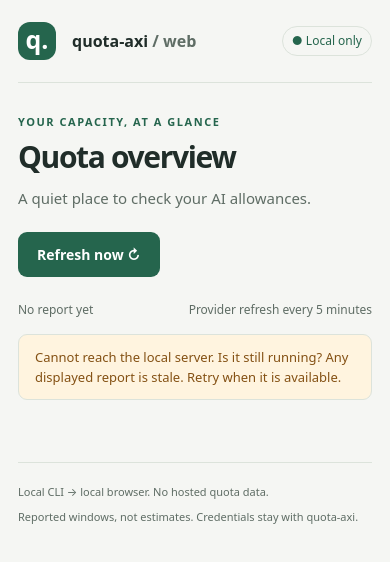
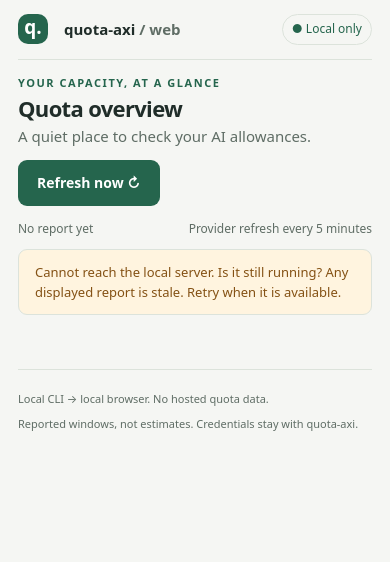
Before and after one commit to DaazKu/quota-axi-web, a website: page public/index.html in a window 390 px wide. Drawn offline with Linux system fonts and the light colour scheme; no server answers.

Commit message:
Compact the header and hero so quota data appears sooner (#2)
Reduce header/hero padding, margins, and heading font size. Desktop
first-content offset drops from y=390 to y=272 (~30%), mobile from
y=449 to y=355 (~21%). Verified in actual Chrome at desktop and
mobile widths, light and dark themes, with no clipping, crowding, or
control regressions.

```diff
--- a/public/style.css
+++ b/public/style.css
@@ -1,25 +1,25 @@
 :root { color-scheme: light dark; --bg: #f5f6f3; --surface: #fff; --text: #202d29; --muted: #5f6d65; --border: #dce3db; --accent: #25654d; --tint: #eaf3ed; --warn: #845114; --warn-bg: #fff4df; }
 * { box-sizing: border-box; }
 body { margin: 0; background: var(--bg); color: var(--text); font: 15px/1.55 system-ui, -apple-system, BlinkMacSystemFont, "Segoe UI", sans-serif; }
-main { max-width: 1200px; margin: auto; padding: 34px 40px 24px; }
+main { max-width: 1200px; margin: auto; padding: 18px 40px 24px; }
 header, .brand, .heading, .toolbar, .card-heading { display: flex; align-items: center; justify-content: space-between; gap: 16px; }
-header { padding-bottom: 34px; border-bottom: 1px solid var(--border); }
-.brand { justify-content: flex-start; font-size: 16px; font-weight: 650; }
-.brand-mark { background: var(--accent); color: var(--surface); border-radius: 12px; width: 38px; height: 38px; text-align: center; font-size: 25px; line-height: 34px; }
+header { padding-bottom: 16px; border-bottom: 1px solid var(--border); }
+.brand { justify-content: flex-start; font-size: 15px; font-weight: 650; }
+.brand-mark { background: var(--accent); color: var(--surface); border-radius: 10px; width: 30px; height: 30px; text-align: center; font-size: 19px; line-height: 26px; }
 .muted, .intro, .detail, .card-foot, footer, .toolbar { color: var(--muted); }
 .local-badge { font-size: 12px; color: var(--accent); border: 1px solid var(--border); border-radius: 30px; padding: 5px 12px; white-space: nowrap; }
-.heading { margin: 42px 0 28px; }
-.eyebrow { color: var(--accent); font-size: 11px; letter-spacing: .14em; font-weight: 750; margin: 0 0 10px; }
-h1 { font-size: clamp(30px, 4vw, 42px); line-height: 1.15; letter-spacing: -.045em; margin: 0 0 12px; }
+.heading { margin: 18px 0 16px; }
+.eyebrow { color: var(--accent); font-size: 11px; letter-spacing: .14em; font-weight: 750; margin: 0 0 4px; }
+h1 { font-size: clamp(22px, 2.6vw, 28px); line-height: 1.2; letter-spacing: -.03em; margin: 0 0 4px; }
 p { margin: 0; }
 button { font: inherit; font-size: 14px; font-weight: 650; background: var(--accent); border: 1px solid transparent; border-radius: 9px; padding: 11px 18px; color: var(--surface); cursor: pointer; white-space: nowrap; }
 button:hover { filter: brightness(1.12); }
 button:disabled { opacity: .65; cursor: wait; }
 button:focus-visible { outline: 3px solid var(--accent); outline-offset: 4px; }
 button span { margin-left: 8px; }
-.toolbar { flex-wrap: wrap; font-size: 12px; padding-bottom: 14px; gap: 6px 20px; }
-.notice { background: var(--tint); border: 1px solid var(--border); border-radius: 9px; font-size: 13px; padding: 12px 16px; margin-bottom: 24px; }
-#notice:not(.notice) { margin-bottom: 24px; }
+.toolbar { flex-wrap: wrap; font-size: 12px; padding-bottom: 10px; gap: 6px 20px; }
+.notice { background: var(--tint); border: 1px solid var(--border); border-radius: 9px; font-size: 13px; padding: 12px 16px; margin-bottom: 16px; }
+#notice:not(.notice) { margin-bottom: 16px; }
 .warning { color: var(--warn); }
 .notice.warning { background: var(--warn-bg); }
 .grid { display: grid; grid-template-columns: repeat(3, minmax(0, 1fr)); gap: 20px; align-items: start; }
@@ -47,6 +47,6 @@ meter.uncertain::-moz-meter-bar { background: var(--muted); }
 .empty { grid-column: 1/-1; border: 1px dashed var(--border); padding: 40px; text-align: center; border-radius: 12px; }
 footer { display: flex; flex-wrap: wrap; justify-content: space-between; gap: 8px 24px; font-size: 11px; border-top: 1px solid var(--border); margin-top: 38px; padding-top: 20px; }
 @media (max-width: 1000px) { .grid { grid-template-columns: repeat(2, minmax(0, 1fr)); } }
-@media (max-width: 620px) { main { padding: 22px 18px; } header { padding-bottom: 22px; } .heading { align-items: flex-start; flex-direction: column; margin: 30px 0 24px; gap: 22px; } .grid { grid-template-columns: 1fr; gap: 16px; } .card { padding: 22px; } .local-badge { padding: 5px 9px; } }
+@media (max-width: 620px) { main { padding: 14px 18px; } header { padding-bottom: 14px; } .heading { align-items: flex-start; flex-direction: column; margin: 14px 0 14px; gap: 12px; } .grid { grid-template-columns: 1fr; gap: 16px; } .card { padding: 22px; } .local-badge { padding: 5px 9px; } }
 @media (prefers-color-scheme: dark) { :root { --bg: #141b18; --surface: #1e2822; --text: #edf2eb; --muted: #abb8ac; --border: #36443a; --accent: #9eddb9; --tint: #283f31; --warn: #edc081; --warn-bg: #3c3022; } }
 @media (prefers-reduced-motion: no-preference) { button { transition: filter .15s; } }
```
